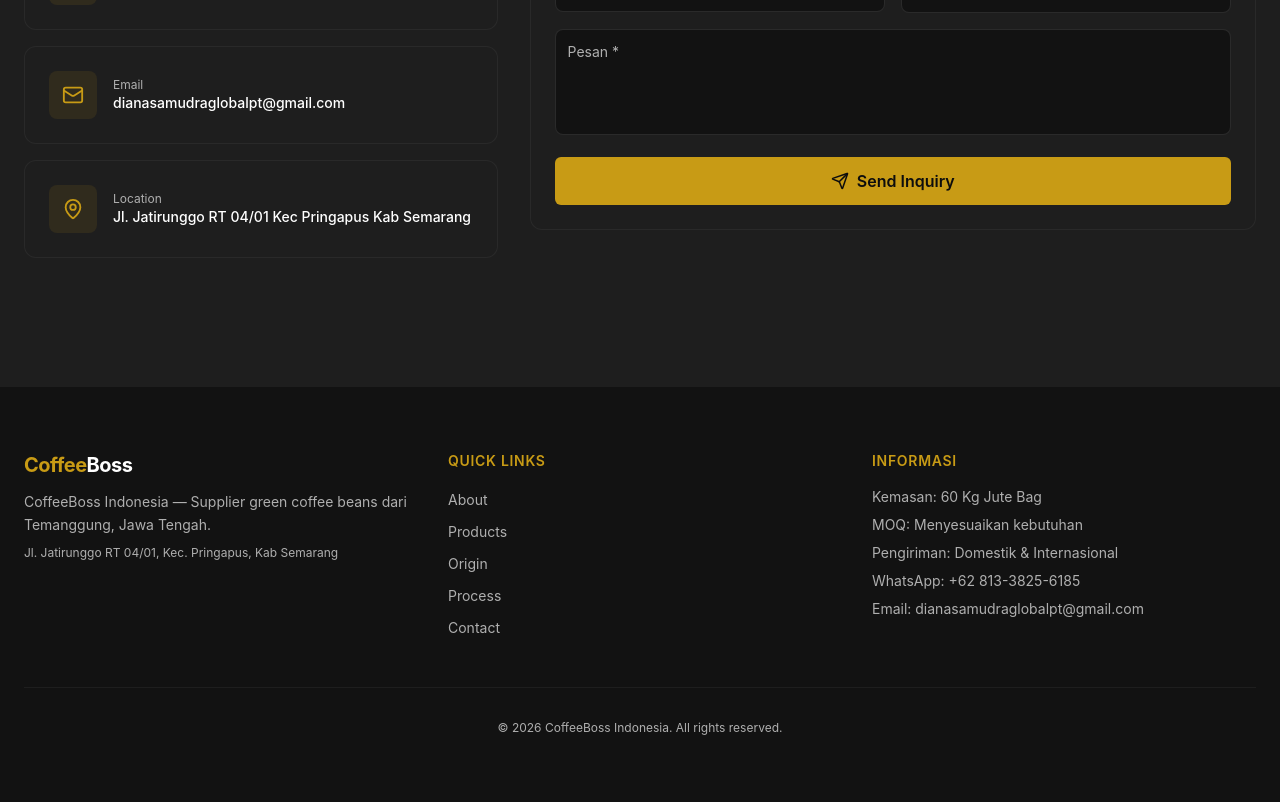
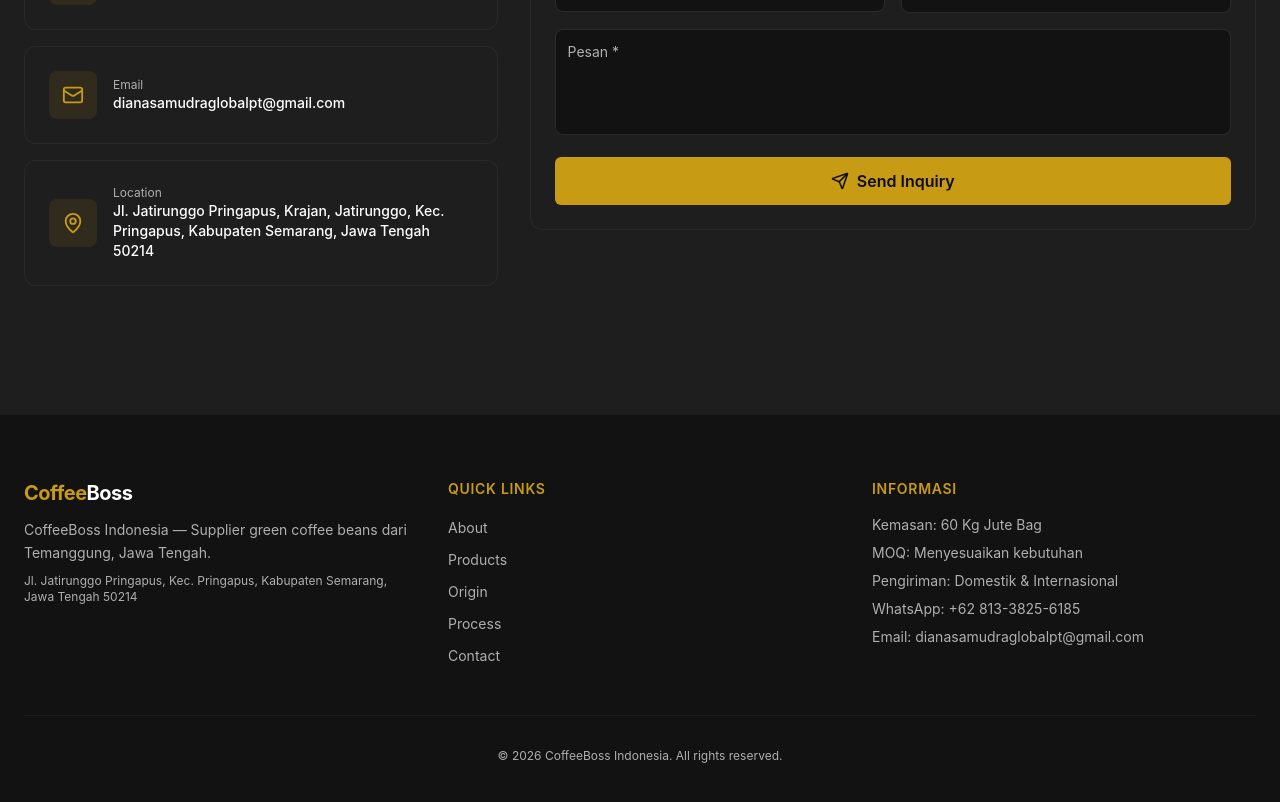
Before and after one commit to handispramudyo-hub/coffeeboss-website, a Next.js app: page / in a window 1280 px wide. Shown: the part 5635-6437 px from the top of the page. Built offline with nearby package versions, Linux system fonts and the light colour scheme.

Commit message:
Update maps link dan alamat lengkap

```diff
--- a/src/components/Contact.tsx
+++ b/src/components/Contact.tsx
@@ -18,7 +18,7 @@
   { icon: Phone, label: "WhatsApp", value: "+62 813-3825-6185", href: "https://wa.me/6281338256185" },
   { icon: Camera, label: "Instagram", value: "@coffeebosindonesia", href: "https://instagram.com/coffeebosindonesia" },
   { icon: Mail, label: "Email", value: "dianasamudraglobalpt@gmail.com", href: "mailto:dianasamudraglobalpt@gmail.com" },
-  { icon: MapPin, label: "Location", value: "Jl. Jatirunggo RT 04/01 Kec Pringapus Kab Semarang", href: "https://maps.google.com/?q=Jl.+Jatirunggo+RT+04%2F01+Kec+Pringapus+Kab+Semarang" },
+  { icon: MapPin, label: "Location", value: "Jl. Jatirunggo Pringapus, Krajan, Jatirunggo, Kec. Pringapus, Kabupaten Semarang, Jawa Tengah 50214", href: "https://maps.app.goo.gl/6jKUmbFAYLLWwpJq5" },
 ];
 
 const formSchema = z.object({
--- a/src/components/Footer.tsx
+++ b/src/components/Footer.tsx
@@ -31,7 +31,7 @@
               Temanggung, Jawa Tengah.
             </p>
             <p className="mt-2 text-xs text-text-muted">
-              Jl. Jatirunggo RT 04/01, Kec. Pringapus, Kab Semarang
+              Jl. Jatirunggo Pringapus, Kec. Pringapus, Kabupaten Semarang, Jawa Tengah 50214
             </p>
           </div>
 
```
